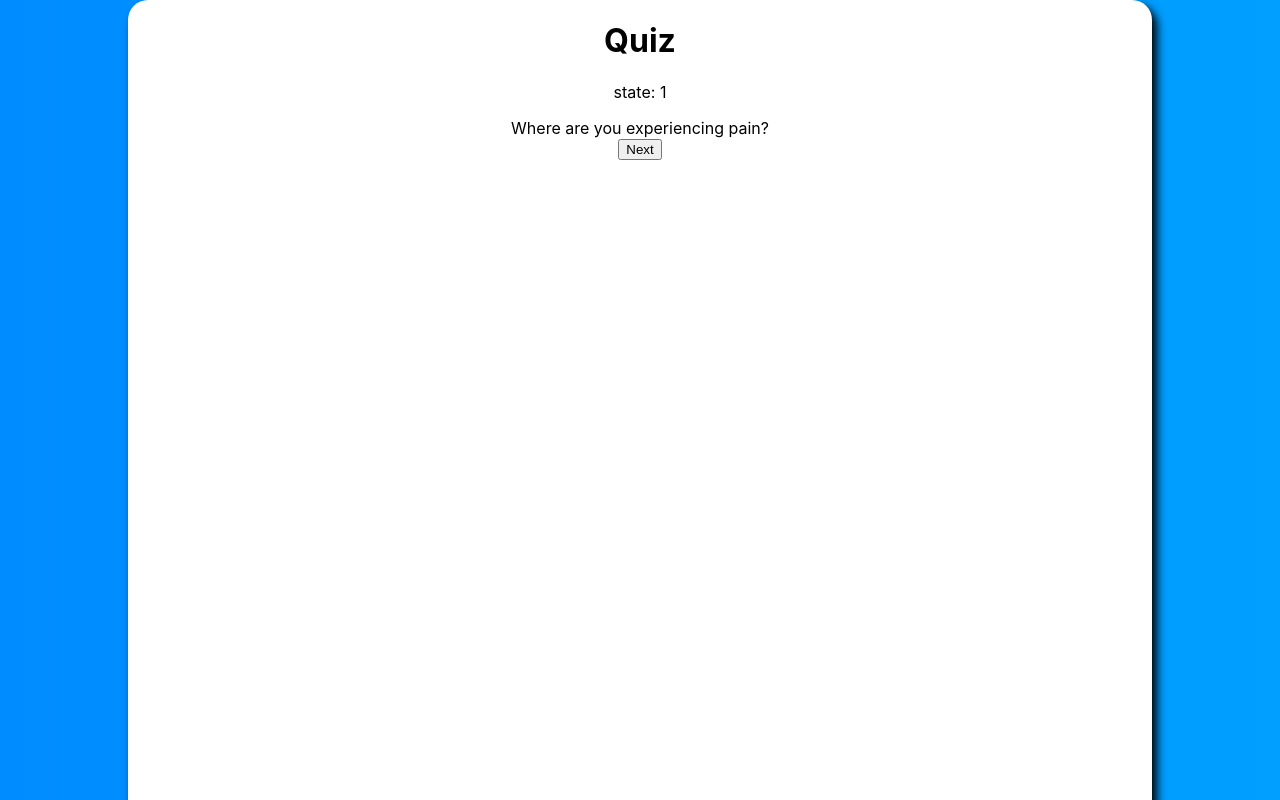
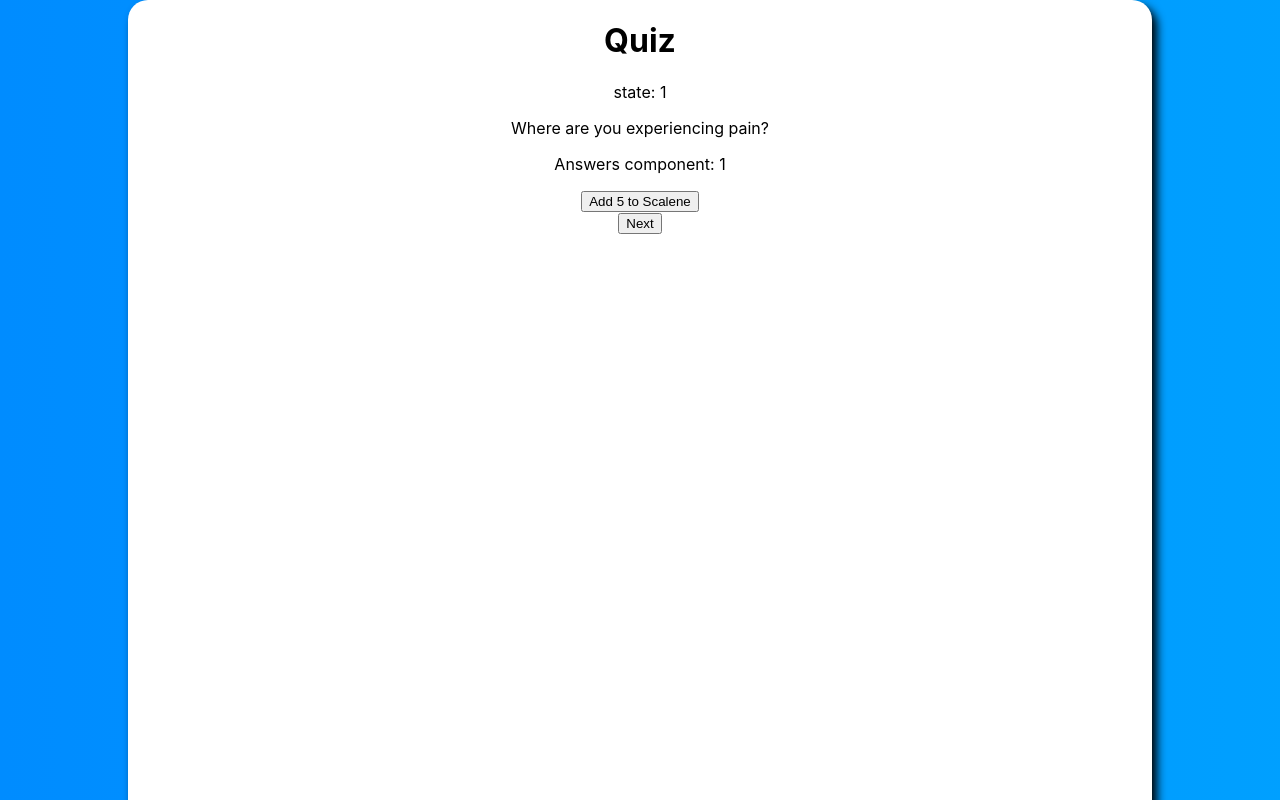
Before and after one commit to lachydriver/knotspot, a React (Create React App) app: page /quiz in a window 1280 px wide. Shown: the top 800 px of the page. Built offline with nearby package versions, Linux system fonts and the light colour scheme.

Commit message:
updated Questions and added answers component

```diff
--- /dev/null
+++ b/src/components/Answers.js
@@ -0,0 +1,45 @@
+import React from "react";
+import { connect } from "react-redux";
+import { bindActionCreators } from "redux";
+import { updateSum } from '../store/index';
+
+class Answers extends React.Component {
+  constructor(props) {
+    super(props);
+
+    this.state = {
+      question_id: 0
+    };
+  }
+
+  updateSumSubmit(id, sum) {
+      this.props.updateSum({id:id, sum:sum})
+  }
+
+  render() {
+    return (
+      <div>
+        <p>Answers component: {this.props.question_id}</p>
+        <button onClick={() => this.updateSumSubmit(0, 5)}>Add 5 to Scalene</button>
+      </div>
+    );
+  }
+}
+
+const mapStateToProps = state => {
+  return { bones: state.bones };
+};
+
+const mapDispatchToProps = dispatch => {
+  return bindActionCreators(
+    {
+      updateSum: updateSum
+    },
+    dispatch
+  );
+};
+
+export default connect(
+  mapStateToProps,
+  mapDispatchToProps
+)(Answers);
--- a/src/components/Questions.js
+++ b/src/components/Questions.js
@@ -1,4 +1,5 @@
 import React from 'react';
+import Answers from './Answers'
 
 class Questions extends React.Component{
     constructor(props){
@@ -33,6 +34,7 @@ class Questions extends React.Component{
             <div>
                 <p>state: {this.state.question_id}</p>
                 {this.renderQuestion()}<br/>
+                <Answers question_id={this.state.question_id}/>
                 <button onClick={this.nextQuestion}>Next</button>
             </div>
         )
--- a/src/components/Quiz.js
+++ b/src/components/Quiz.js
@@ -13,6 +13,7 @@ class Quiz extends React.Component {
 
   updateSumSubmit(id, sum) {
     this.props.updateSum({id:id, sum:sum});
+
   }
 
   componentDidUpdate(){
```
